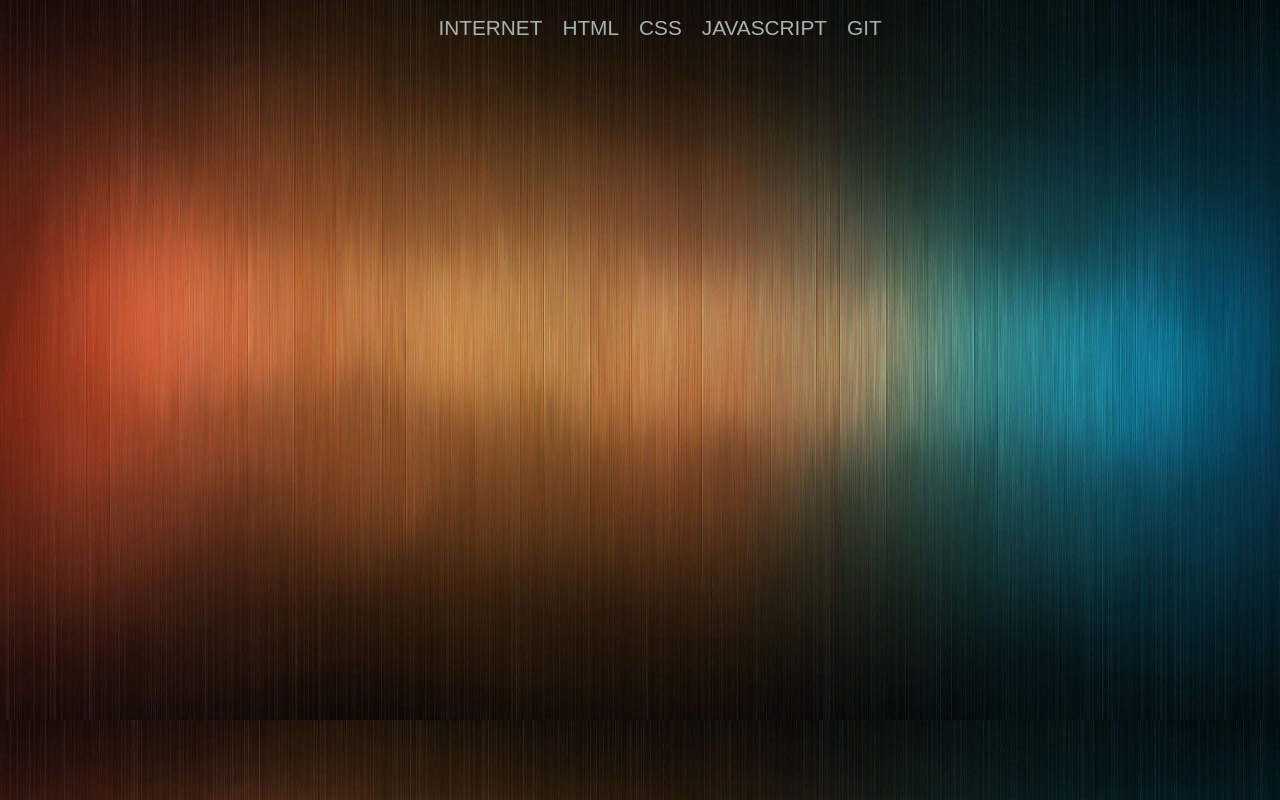
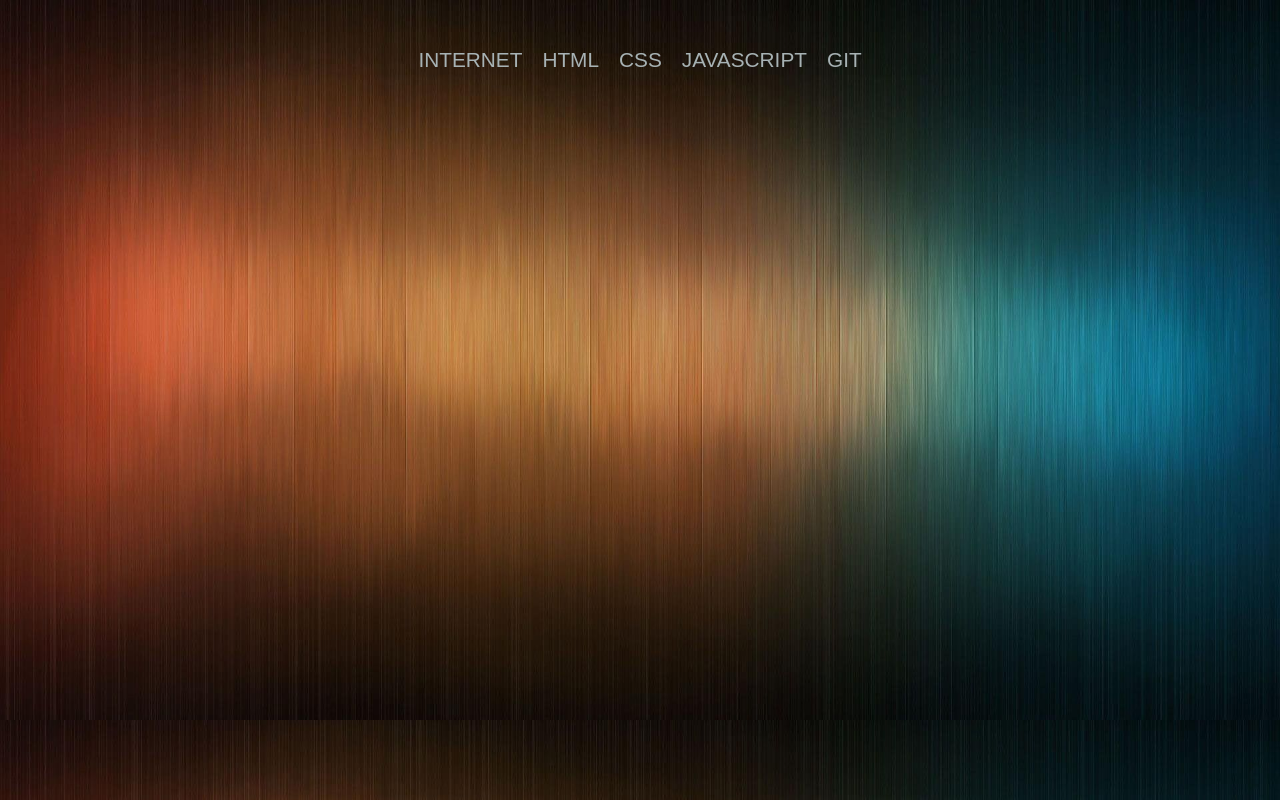
Before and after one commit to notnotgabriel/curadoria-front-end-roadmap, a Next.js app: page / in a window 1280 px wide. Built offline with nearby package versions, Linux system fonts and the light colour scheme.

Commit message:
add style to header; style active link

```diff
--- a/components/Header/Header.tsx
+++ b/components/Header/Header.tsx
@@ -1,16 +1,14 @@
 import styled, { css } from 'styled-components';
 import Link from 'next/link';
+import { useRouter } from 'next/router';
 
 const StyledHeaderList = styled.ul`
   display: flex;
   justify-content: center;
+  padding: 0;
 `;
 
-interface ILinkProps {
-  active?: boolean;
-}
-
-const StyledLink = styled.a<ILinkProps>`
+const StyledLink = styled.a<{ active?: boolean }>`
   text-transform: uppercase;
   color: #a7b2b4;
   padding: 10px;
@@ -26,26 +24,33 @@ const StyledLink = styled.a<ILinkProps>`
     props.active &&
     css`
       color: #d7c676;
+      border-bottom: 1px solid;
     `}
 `;
 
+const StyledHeader = styled.header`
+  height: 60px;
+  padding: 1.5em 0;
+`;
+
 const Header = ({ navLinks }) => {
+  const { query } = useRouter();
   return (
-    <header>
+    <StyledHeader>
       <nav>
         <StyledHeaderList>
           {navLinks.map(({ id, title }) => {
             return (
               <li key={id}>
                 <Link href={`/${id}`}>
-                  <StyledLink>{title}</StyledLink>
+                  <StyledLink active={id === query?.id}>{title}</StyledLink>
                 </Link>
               </li>
             );
           })}
         </StyledHeaderList>
       </nav>
-    </header>
+    </StyledHeader>
   );
 };
 
```
